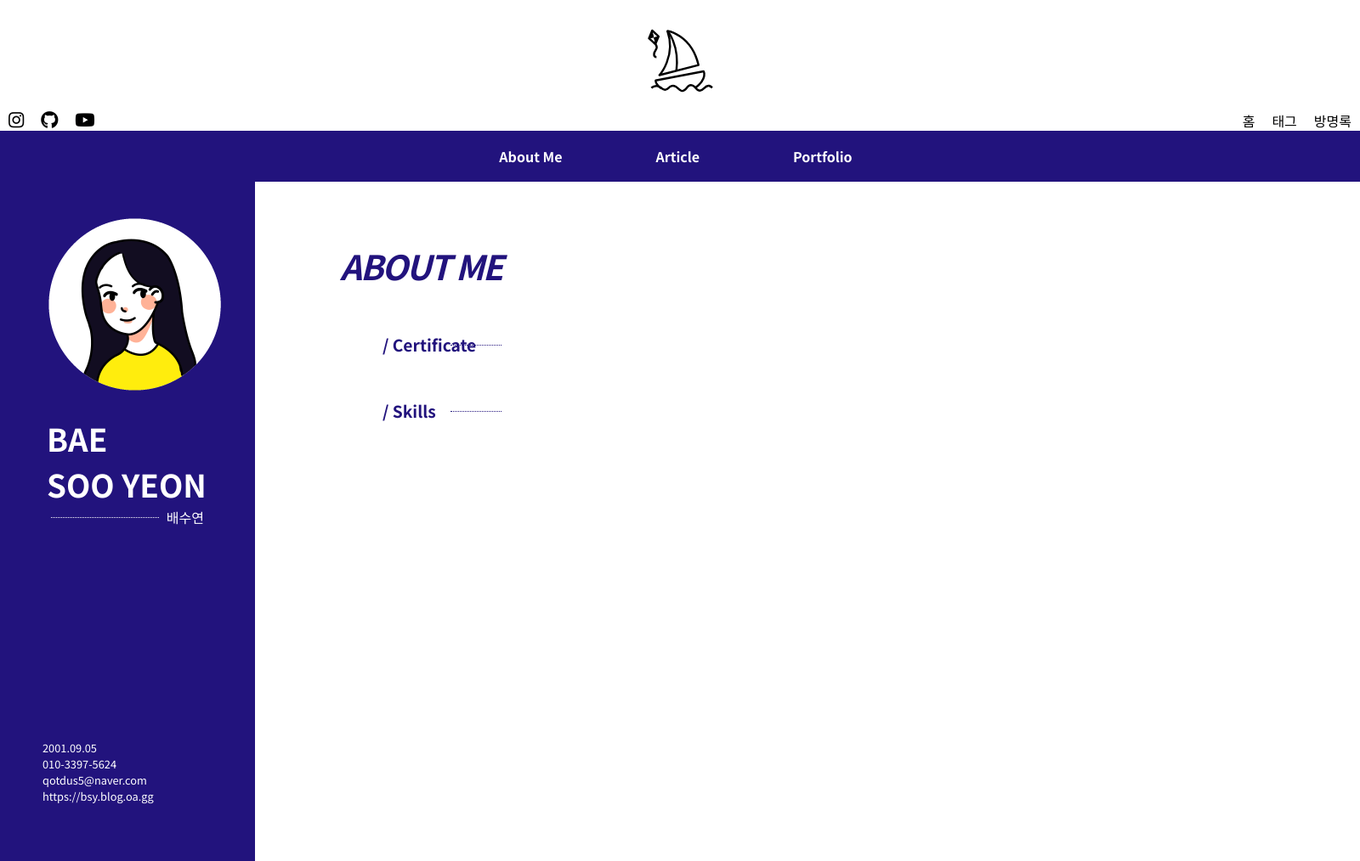
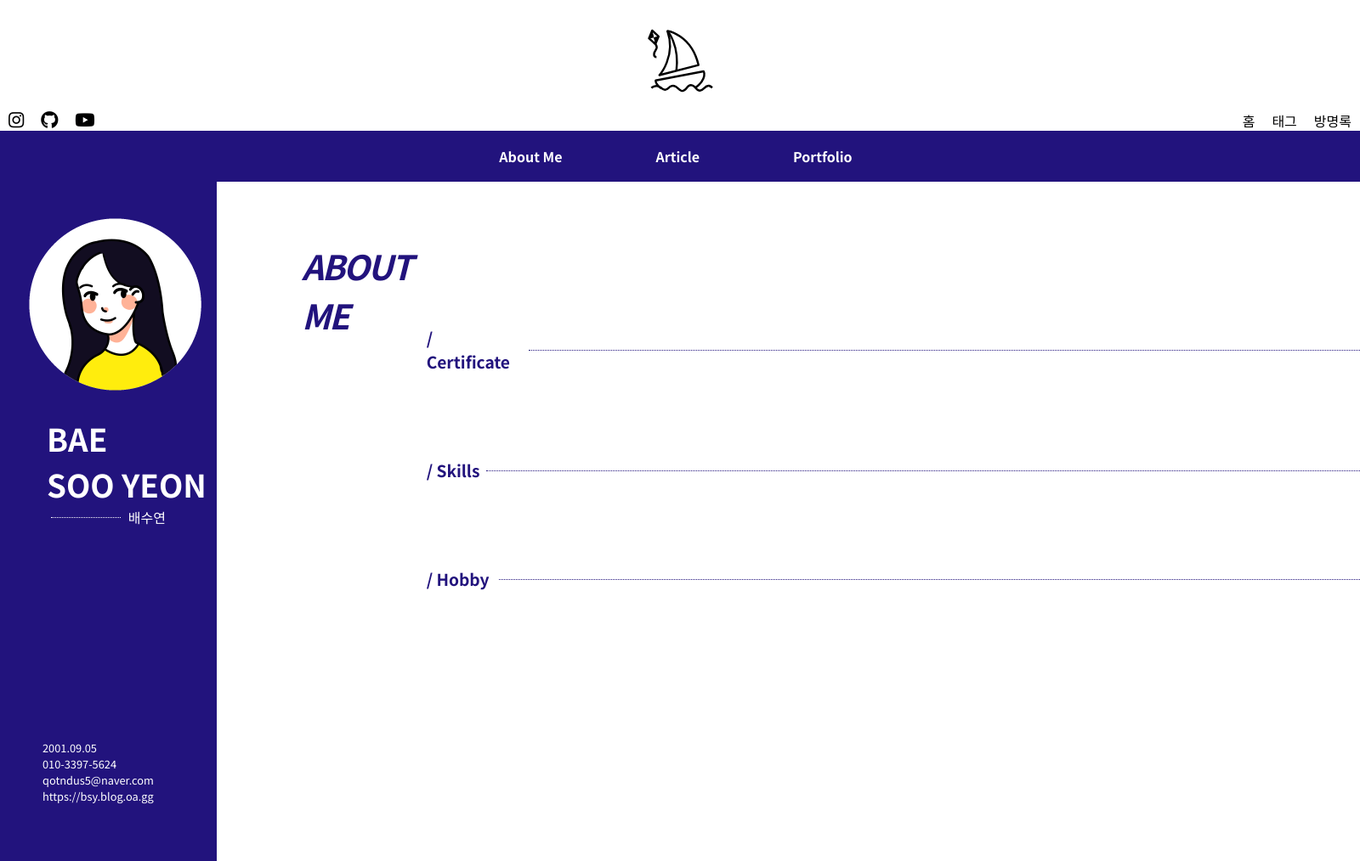
Before and after one commit to Bae-sooyeon/my_blog, a PHP site: page /aboutMe.php in a window 1600 px wide. Shown: the whole page at 85% size. Run offline with PHP 8.4, Linux system fonts and the light colour scheme; some libraries are stand-ins or nearby versions.

Commit message:
자기소개 페이지 수정

```diff
--- a/public/aboutMe.php
+++ b/public/aboutMe.php
@@ -20,16 +20,20 @@ include "../part/head.php"
         <div class="about-me-box">
             2001.09.05 <br>
             010-3397-5624 <br>
-            qotdus5@naver.com <br>
+            qotndus5@naver.com <br>
             https://bsy.blog.oa.gg
         </div>
     </div>
 
+    <div class="about-me-text-box">
+        <div class="about-me">ABOUT ME</div>
+    </div>
+
     <div class="contents">
-        <div class="about-me">ABOUT ME</div>
         <div class="certificate">/ Certificate</div>
+
         <div class="skills">/ Skills</div>
-        <div class="hobby"></div>
+        <div class="hobby">/ Hobby</div>
     </div>
 
 </div>
--- a/public/list.php
+++ b/public/list.php
@@ -14,7 +14,6 @@ $articles = [];
 while ( $aa = mysqli_fetch_assoc($rs) ) {
     $articles[] = $aa;
 }
-
 
 ?>
 
@@ -33,6 +32,8 @@ while ( $aa = mysqli_fetch_assoc($rs) ) {
     </ul>
 </div>
 
+<div class="category">카테</div>
+
 
 <?php
 include "../part/foot.php"
--- a/public/resource/common.css
+++ b/public/resource/common.css
@@ -717,7 +717,7 @@ body.active{
     color:white;
 }
 
-.box-1 > .contents > .about-me {
+.box-1 > .about-me-text-box > .about-me {
     font-weight: bold;
     color: #22137D;
     font-size: 2.5rem;
@@ -727,22 +727,50 @@ body.active{
     font-style:italic;
 }
 
+.box-1 > .contents {
+    margin-top: 70px;
+}
 
-.box-1 > .contents > .skills , .box-1 > .contents > .certificate {
-    margin-left: 150px;
+.box-1 > .contents > .skills , .box-1 > .contents > .certificate, .box-1 > .contents > .hobby {
     color: #22137D;
     font-weight: bold;
     font-size:1.2rem;
     position: relative;
-    margin-top:50px;
+    margin-top:100px;
+    padding-right:1000px;
+}
+
+/* 자격증, 스킬, 취미 옆 점선 */
+
+.box-1 > .contents > .certificate::after {
+    content: "";
+    position:absolute;
+    left:120px;
+    right:0px;
+    top:50%;
+    border-top:1px dotted #22137D;
+
 }
 
 
-.box-1 > .contents > .skills::after , .box-1 > .contents > .certificate::after {
+.box-1 > .contents > .skills::after {
     content: "";
     position:absolute;
-    left:80px;
+    left:70px;
     right:0px;
     top:50%;
     border-top:1px dotted #22137D;
+
 }
+
+.box-1 > .contents > .hobby::after {
+    content: "";
+    position:absolute;
+    left:85px;
+    right:0px;
+    top:50%;
+    border-top:1px dotted #22137D;
+
+}
+
+/* 자격증, 스킬, 취미 옆 점선 끝 */
--- a/public/resource/list.css
+++ b/public/resource/list.css
@@ -1,10 +1,6 @@
-.title {
-}
-
 .list-box-1 {
     padding:0 200px;
-    margin-top: 70px;
-
+    margin-top: 70px;;
 }
 
 .list-box > .list-name, .list-box > .regDate {
```
